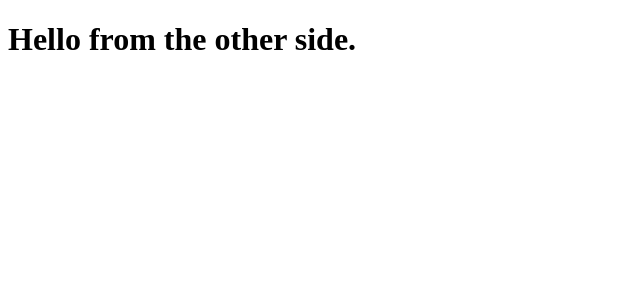
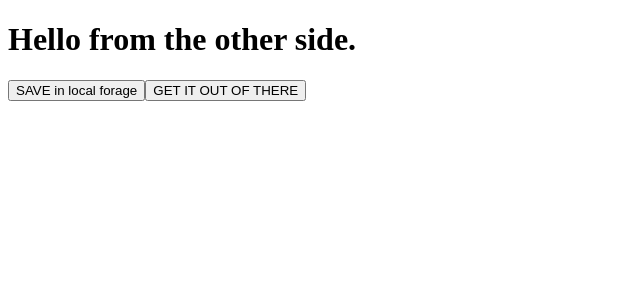
Before and after one commit to OZahnitko/exercise-tracker, a React (Create React App) app: page / in a window 1280 px wide. Shown: the top 300 px of the page, without its empty margins (0-640 px from the left). Built offline with nearby package versions, Linux system fonts and the light colour scheme.

Commit message:
locallly foraged

```diff
--- a/package.json
+++ b/package.json
@@ -17,9 +17,13 @@
     "typescript": "^4.1.2",
     "web-vitals": "^1.0.1"
   },
+  "devDependencies": {
+    "serve": "^12.0.1"
+  },
   "scripts": {
     "start": "REACT_APP_ENVIRONMENT=development react-scripts start",
     "build": "REACT_APP_ENVIRONMENT=production react-scripts build",
+    "build:run": "yarn build && yarn serve -s dist",
     "test": "react-scripts test",
     "eject": "react-scripts eject"
   },
--- a/src/App.tsx
+++ b/src/App.tsx
@@ -1,6 +1,36 @@
+import localforage from "localforage";
+
 const App = () => (
   <div className="App">
     <h1>Hello from the other side.</h1>
+    <button
+      onClick={async () => {
+        try {
+          await localforage.setItem("exercises", [
+            "dead lift",
+            "bench press",
+            "squat",
+          ]);
+        } catch (err) {
+          console.log(err);
+        }
+      }}
+    >
+      SAVE in local forage
+    </button>
+
+    <button
+      onClick={async () => {
+        try {
+          const exercises = await localforage.getItem("exercises");
+          console.log(exercises);
+        } catch (err) {
+          console.log(err);
+        }
+      }}
+    >
+      GET IT OUT OF THERE
+    </button>
   </div>
 );
 
```
Also changed, not shown: 1 other file (tests, documents, lock files or other folders).
